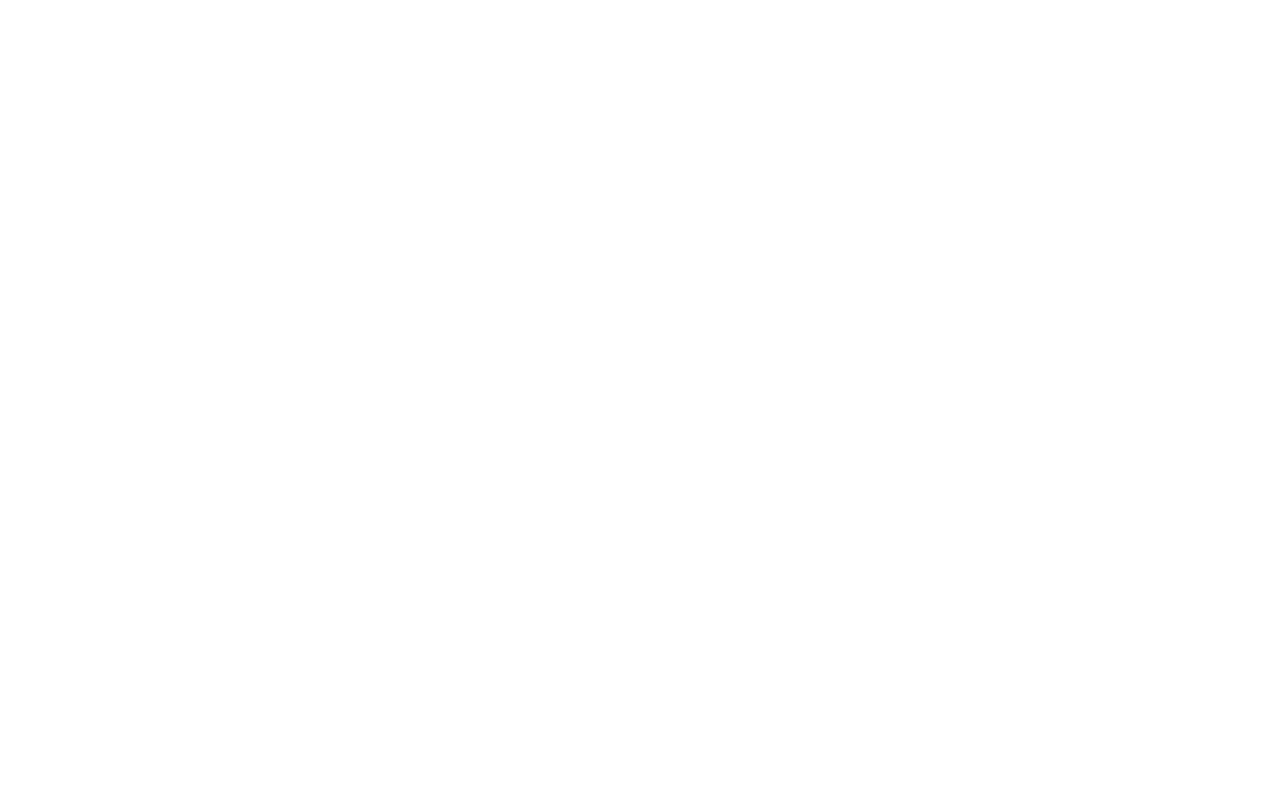
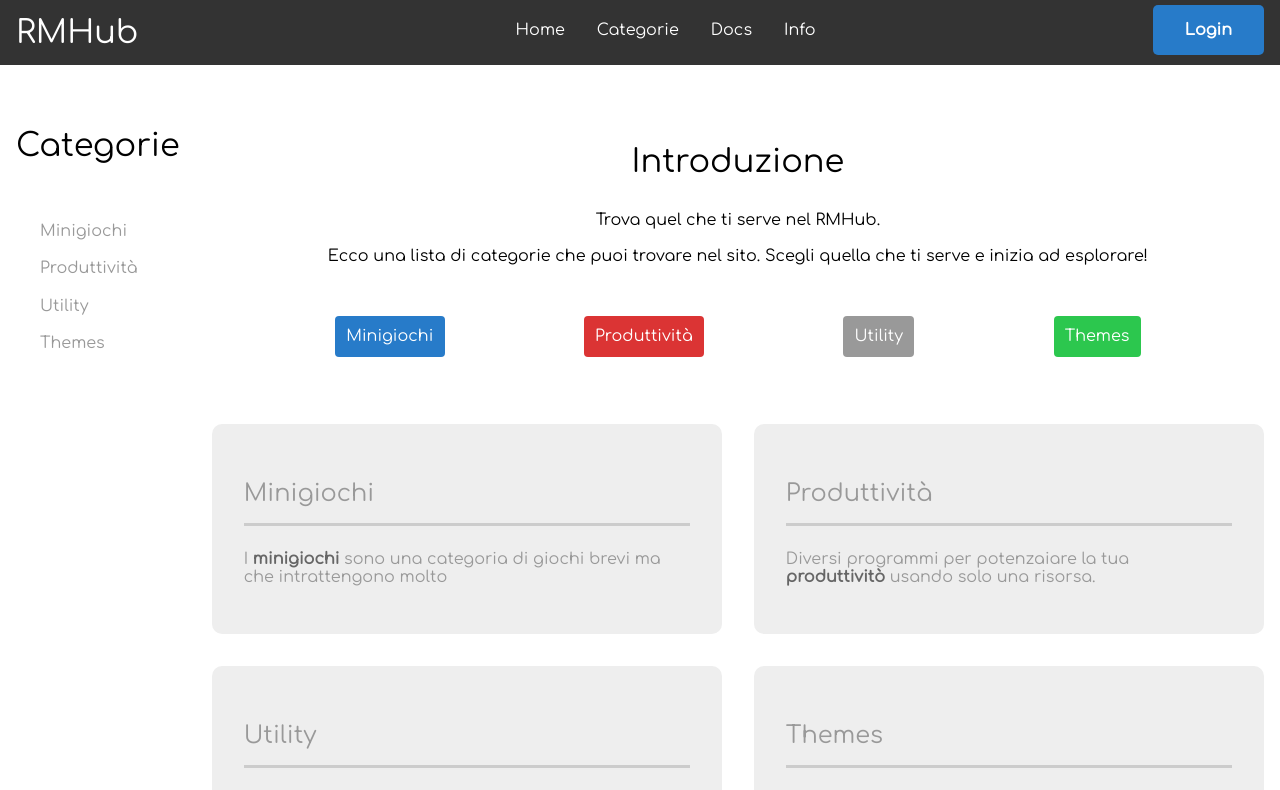
Before and after one commit to roysmanfo/RMHub, a React (Create React App) app: page /categories in a window 1280 px wide. Before the commit this address had no page. Shown: the top 790 px of the page. Built offline with nearby package versions, Linux system fonts and the light colour scheme.

Commit message:
Categories page

```diff
--- a/src/Router.tsx
+++ b/src/Router.tsx
@@ -1,5 +1,6 @@
 import { BrowserRouter, Routes, Route } from "react-router-dom"
 import App from './pages/App';
+import Categories from "./pages/Categories";
 
 
 
@@ -9,6 +10,7 @@
 			<Routes>
 				<Route path="/" element={<App root />} />
 				<Route path="/home" element={<App />} />
+				<Route path="/categories" element={<Categories />} />
 			</Routes>
 		</BrowserRouter>
 	);
--- /dev/null
+++ b/src/css/categories/categories.css
@@ -0,0 +1,115 @@
+@import url("https://fonts.googleapis.com/css2?family=Comfortaa&display=swap");
+/* Variables*/
+/*Elements*/
+main {
+  display: flex;
+}
+
+.leftList {
+  max-width: min(30%, 20rem);
+  min-width: -webkit-max-content;
+  min-width: -moz-max-content;
+  min-width: max-content;
+  padding: 1rem;
+  position: relative;
+}
+
+.rightList {
+  width: 100%;
+  padding-top: 1rem;
+  margin-top: 1rem;
+}
+
+.article-wrapper {
+  display: grid;
+  grid-template-columns: 1fr 1fr;
+}
+.article-wrapper article {
+  color: #999;
+  margin: 1rem;
+  padding: 2rem;
+  background: #eee;
+  border-radius: 10px;
+}
+.article-wrapper article .font-3 {
+  border-bottom: solid 3px #ccc;
+  padding-bottom: 1rem;
+}
+.article-wrapper article a {
+  color: #666;
+  font-weight: 600;
+  text-decoration: none;
+}
+
+.options {
+  position: fixed;
+  height: 100%;
+  /*height: calc(100vh - 200px);*/
+  display: flex;
+  flex-direction: column;
+}
+
+.leftUl {
+  list-style: none;
+  padding-left: 1rem;
+  overflow-y: scroll;
+  height: 100%;
+  width: 100%;
+}
+.leftUl > li {
+  margin-block: 0.2rem;
+  padding: 0.5rem;
+  color: #999;
+  transition: 250ms;
+}
+.leftUl > li a {
+  text-decoration: none;
+}
+.leftUl > li a:hover {
+  color: #666;
+  cursor: pointer;
+}
+
+.summary {
+  margin-block: 3rem;
+  padding-left: 0;
+  list-style: none;
+  display: flex;
+  justify-content: space-evenly;
+  align-items: center;
+  height: -webkit-max-content;
+  height: -moz-max-content;
+  height: max-content;
+  width: 100%;
+}
+.summary li {
+  margin-block: 0.2rem;
+  padding: 0.7rem;
+  border-radius: 4px;
+  color: #999;
+  transition: 250ms;
+}
+.summary li a {
+  text-decoration: none;
+  color: #fff !important;
+}
+
+.summary li:hover {
+  transform: scale(1.05);
+}
+
+#minigame-btn {
+  background-color: rgb(39, 123, 201);
+}
+
+#productivity-btn {
+  background-color: rgb(219, 52, 52);
+}
+
+#utility-btn {
+  background-color: #999;
+}
+
+#themes-btn {
+  background-color: rgb(44, 199, 78);
+} /*# sourceMappingURL=categories.css.map *//*# sourceMappingURL=categories.css.map */
--- /dev/null
+++ b/src/css/categories/categories.scss
@@ -0,0 +1,139 @@
+@import url("https://fonts.googleapis.com/css2?family=Comfortaa&display=swap");
+/* Variables*/
+$primary: rgb(39, 123, 201);
+$grass: rgb(44, 199, 78);
+$secondary: rgb(219, 52, 52);
+$info: #999;
+$yellow: rgb(235, 235, 18);
+$orange: orange;
+
+$col: #000;
+$col-nav: #fff;
+
+$bg-nav: rgb(0 0 0 / 80%);
+$bg-body: #fff;
+
+$shadow-light: #666;
+$shadow-dark: rgb(14, 14, 14);
+
+$bg-body: #fff;//dfdfdf
+
+/*Elements*/
+main {
+  display: flex;
+}
+
+.leftList {
+  max-width: min(30%, 20rem);
+  min-width: -webkit-max-content;
+  min-width: -moz-max-content;
+  min-width: max-content;
+  padding: 1rem;
+  position: relative;
+}
+
+.rightList {
+  width: 100%;
+  padding-top: 1rem;
+  margin-top: 1rem;
+}
+.article-wrapper {
+  display: grid;
+  grid-template-columns: 1fr 1fr;
+
+  article{
+    color: #999;
+    margin: 1rem;
+    padding: 2rem;
+    background: #eee;
+    border-radius: 10px;
+    .font-3{
+      border-bottom: solid 3px #ccc;
+      padding-bottom: 1rem;
+    }
+    a{
+      color: #666;
+      font-weight: 600;
+      text-decoration: none;
+    }
+  }
+}
+.options {
+  position: fixed;
+  height: 100%;
+  /*height: calc(100vh - 200px);*/
+  display: flex;
+  flex-direction: column;
+}
+
+.leftUl {
+  list-style: none;
+  padding-left: 1rem;
+  overflow-y: scroll;
+  height: 100%;
+  width: 100%;
+
+    > li {
+      margin-block: 0.2rem;
+      padding: 0.5rem;
+      color: #999;
+      transition: 250ms;
+
+      a{
+        text-decoration: none;
+      }
+
+      a:hover {
+            color: #666;
+            cursor: pointer;
+        }
+    }
+
+
+}
+
+.summary {
+  margin-block: 3rem;
+  padding-left: 0;
+  list-style: none;
+  display: flex;
+  justify-content: space-evenly;
+  align-items: center;
+  height: -webkit-max-content;
+  height: -moz-max-content;
+  height: max-content;
+  width: 100%;
+
+    li {
+      margin-block: 0.2rem;
+      padding: 0.7rem;
+      border-radius: 4px;
+      color: #999;
+      transition: 250ms;
+
+      a{
+        text-decoration: none;
+        color: #fff !important;
+      }
+    }
+}
+
+.summary li:hover {
+  transform: scale(1.05);
+}
+
+#minigame-btn {
+  background-color: rgb(39, 123, 201);
+}
+
+#productivity-btn {
+  background-color: rgb(219, 52, 52);
+}
+
+#utility-btn {
+  background-color: #999;
+}
+
+#themes-btn {
+  background-color: rgb(44, 199, 78);
+}/*# sourceMappingURL=categories.css.map */
--- /dev/null
+++ b/src/pages/Categories.tsx
@@ -0,0 +1,87 @@
+import React from 'react';
+import Navbar from '../components/Navbar';
+import Footer from '../components/Footer';
+
+import '../css/categories/categories.css'
+
+const CATEGORIES = [
+    {
+        "name": "Minigiochi",
+        "description": "I minigiochi sono una categoria di giochi brevi ma che intrattengono molto"
+    },
+    {
+        "name": "Produttivitá",
+        "description": "Diversi programmi per potenzaiare la tua produttivitò usando solo una risorsa."
+    },
+    {
+        "name": "Utility",
+        "description": "Piccoli aiuti per fare cose semplici, ma in modo più rapido ed efficace."
+    },
+    {
+        "name": "Themes",
+        "description": "Pagine web prefabbricate per avere un punto di partenza nei tuoi progetti."
+    },
+
+]
+
+export default function Categories(){
+    return(
+        <>
+            <Navbar />
+            <main>
+            <aside className="leftList">
+                <div className="options font-1">
+                    <p className="font-5">Categorie</p>
+                    <ul className="leftUl">
+                        <li><a href="/minigiochi/" className="col-info">Minigiochi</a></li>
+                        <li><a href="/produttività/" className="col-info">Produttività</a></li>
+                        <li><a href="/utility/" className="col-info">Utility</a></li>
+                        <li><a href="/themes/" className="col-info">Themes</a></li>
+                    </ul>
+                </div>
+                <p className="font-5" style={{color: "transparent"}}>Categorie</p>
+            </aside>
+            <section className="rightList">
+                <p className="font-5 txt-center">Introduzione</p>
+                <p className="txt-center">
+                    Trova quel che ti serve nel RMHub. <br /><br />
+                    Ecco una lista di categorie che puoi trovare nel sito. Scegli quella che ti serve e inizia ad esplorare!
+                    </p><ul className="summary">
+                        <li id="minigame-btn"><a href="#minigiochi">Minigiochi</a></li>
+                        <li id="productivity-btn"><a href="#produttività">Produttività</a></li>
+                        <li id="utility-btn"><a href="#utility">Utility</a></li>
+                        <li id="themes-btn"><a href="#themes">Themes</a></li>
+                    </ul>
+                <div className="article-wrapper">
+
+                    <article id="minigiochi">
+                        <p className="font-3">Minigiochi</p>
+                    <p>
+                        I <span className="weight-6"> <a href="/minigiochi/">minigiochi</a></span>  sono una categoria di giochi brevi ma che intrattengono molto
+                    </p>
+
+
+                </article>
+                <article id="produttività">
+                    <p className="font-3">Produttività</p>
+                    <p>Diversi programmi per potenzaiare la tua <a href="/source/produttività/">produttivitò</a> usando solo una risorsa. </p>
+
+                </article>
+                <article id="utility">
+                    <p className="font-3">Utility</p>
+                    <p> <a href="/utility/">Piccoli aiuti</a> per fare cose semplici, ma in modo più rapido ed efficace.</p>
+
+                </article>
+                <article id="themes">
+                    <p className="font-3">Themes</p>
+                    <p><a href="/themes/">Pagine web prefabbricate</a> per avere un punto di partenza nei tuoi progetti.</p>
+
+                </article>
+            </div>
+                <Footer />
+            </section>
+        </main>
+
+        </>
+    )
+}
```
Also changed, not shown: 1 other file (tests, documents, lock files or other folders).
